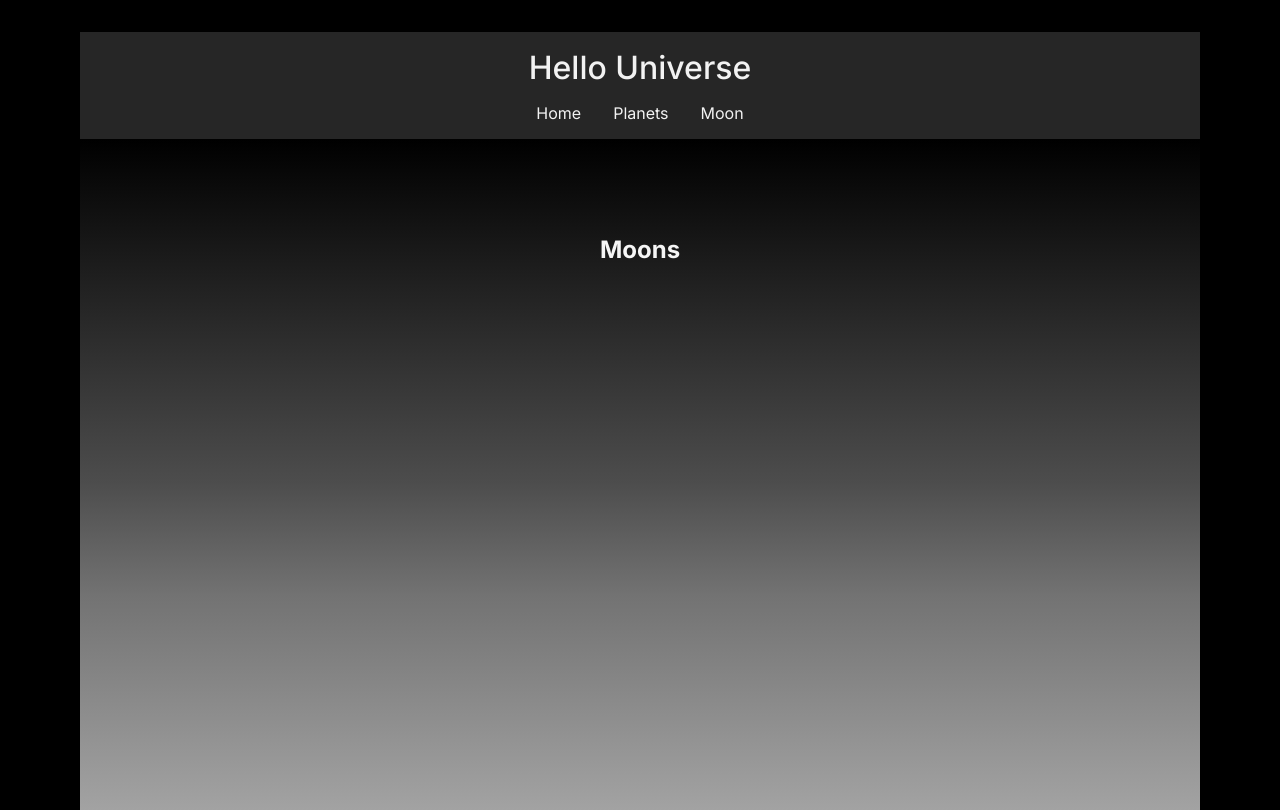
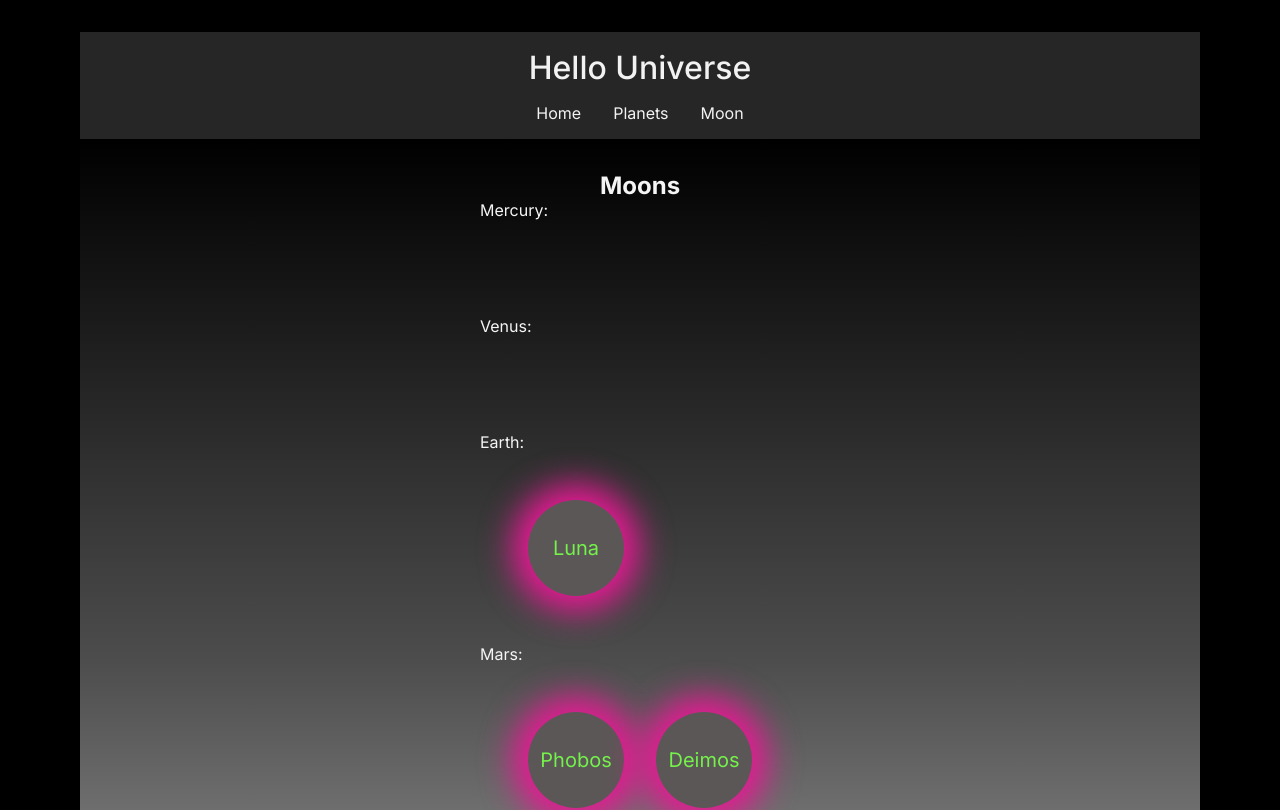
Before and after one commit to franco-ortega/planets-and-moons, a Next.js app: page /moons in a window 1280 px wide. Shown: the top 810 px of the page. Built offline with nearby package versions, Linux system fonts and the light colour scheme.

Commit message:
display moons on moons page with MoonList

```diff
--- a/src/app/moons/page.js
+++ b/src/app/moons/page.js
@@ -1,9 +1,11 @@
+import MoonTable from '@/components/moontable/MoonTable';
 import styles from './page.module.css';
 
 export default function page() {
   return (
     <main className={styles.main}>
       <h2>Moons</h2>
+      <MoonTable />
     </main>
   );
 }
--- a/src/app/moons/page.module.css
+++ b/src/app/moons/page.module.css
@@ -1,9 +1,8 @@
 .main {
   display: flex;
   flex-direction: column;
-  justify-content: space-between;
   align-items: center;
-  padding: 6rem;
+  padding: 2rem;
   min-height: 100vh;
 
   background: linear-gradient(
--- /dev/null
+++ b/src/components/moontable/MoonTable.jsx
@@ -0,0 +1,27 @@
+import MoonLink from '../moonlink/MoonLink';
+import planets from '../../../data/planets';
+import styles from './MoonTable.module.css';
+import MoonList from '../moonlist/MoonList';
+
+export default function MoonTable() {
+  return (
+    <ul className={styles.MoonTable}>
+      {planets.map((planet) => (
+        <li key={planet.id}>
+          {planet.title}:{' '}
+          {/* <ul>
+            {planet.moons.map((moon) => (
+              <li key={moon.id}>
+                <MoonLink
+                  moonTitle={moon.title}
+                  planetPath={planet.title.toLowerCase()}
+                />
+              </li>
+            ))}
+          </ul> */}
+          <MoonList planet={planet} />
+        </li>
+      ))}
+    </ul>
+  );
+}
--- /dev/null
+++ b/src/components/moontable/MoonTable.module.css
@@ -0,0 +1,5 @@
+.MoonTable {
+  display: flex;
+  flex-direction: column;
+  list-style-type: none;
+}
```
